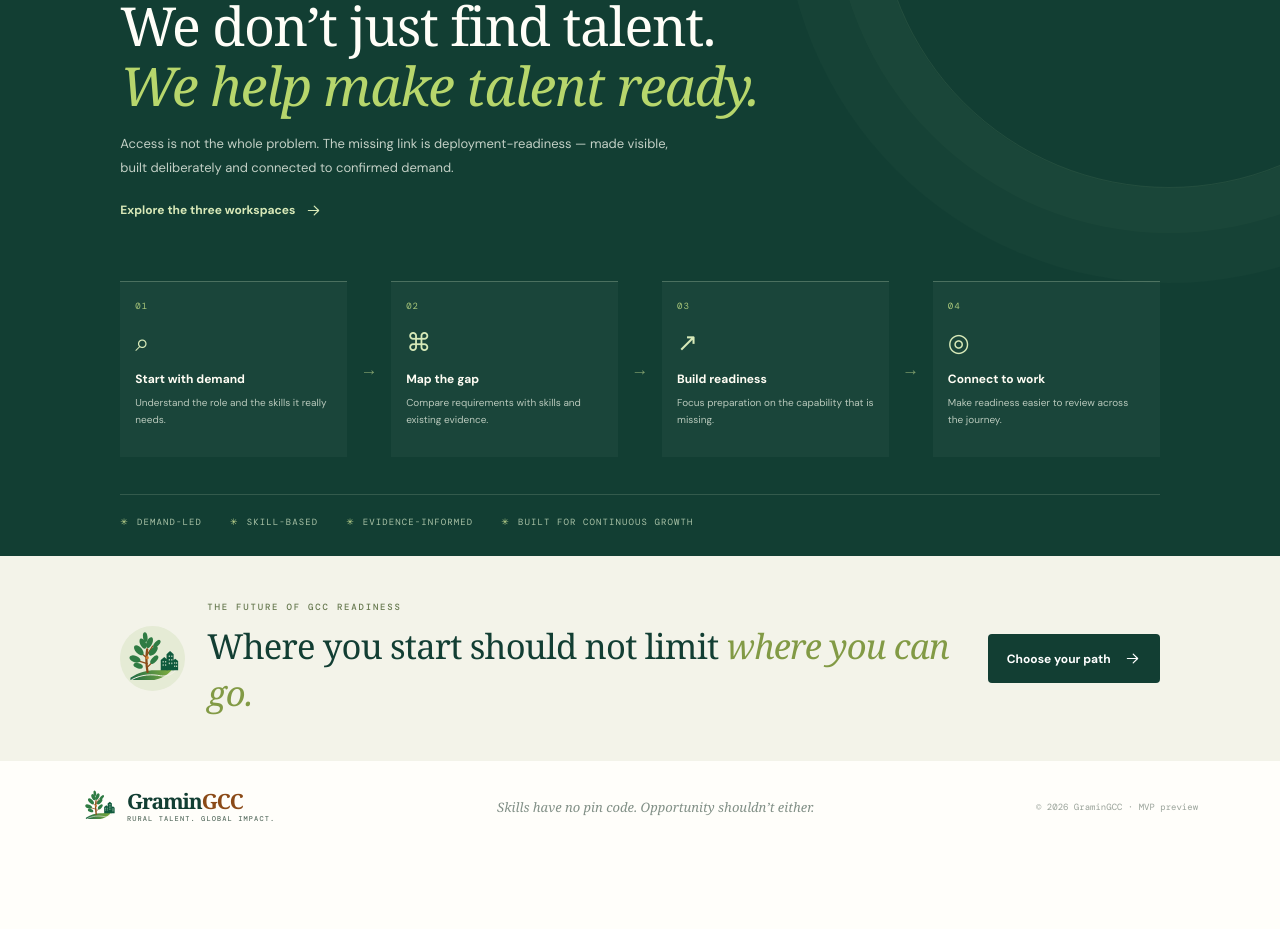
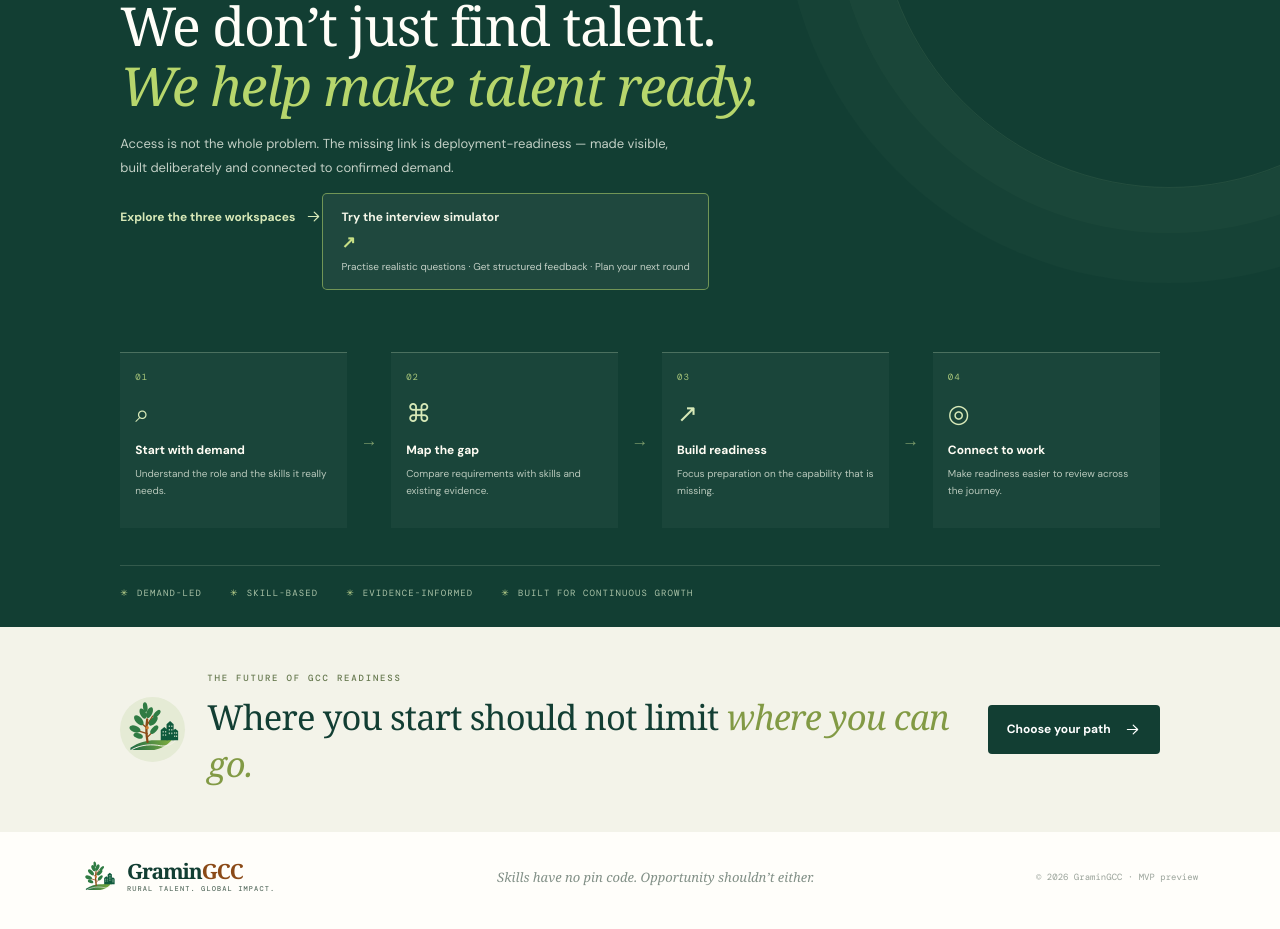
Before and after one commit to sarikaarthmwar/gramingcc-platform, a Next.js app: page / in a window 1280 px wide. Shown: the part 1634-2563 px from the top of the page. Before the commit the page ends 2540 px from the top, so only its background shows below. Built offline with nearby package versions, Linux system fonts and the light colour scheme.

Commit message:
Link homepage to interview simulator

```diff
--- a/app/page.tsx
+++ b/app/page.tsx
@@ -221,6 +221,7 @@ export default function HomePage() {
           <h2 id="approach-title">We don’t just find talent.<br /><span>We help make talent ready.</span></h2>
           <p>Access is not the whole problem. The missing link is deployment-readiness — made visible, built deliberately and connected to confirmed demand.</p>
           <a href="#personas" className="approach-link">Explore the three workspaces <ArrowIcon /></a>
+          <Link href="/talent/interview" className="homepage-interview-cta">Try the interview simulator <span aria-hidden="true">↗</span><small>Practise realistic questions · Get structured feedback · Plan your next round</small></Link>
         </div>
         <div className="approach-flow">
           <div className="flow-step">
```
